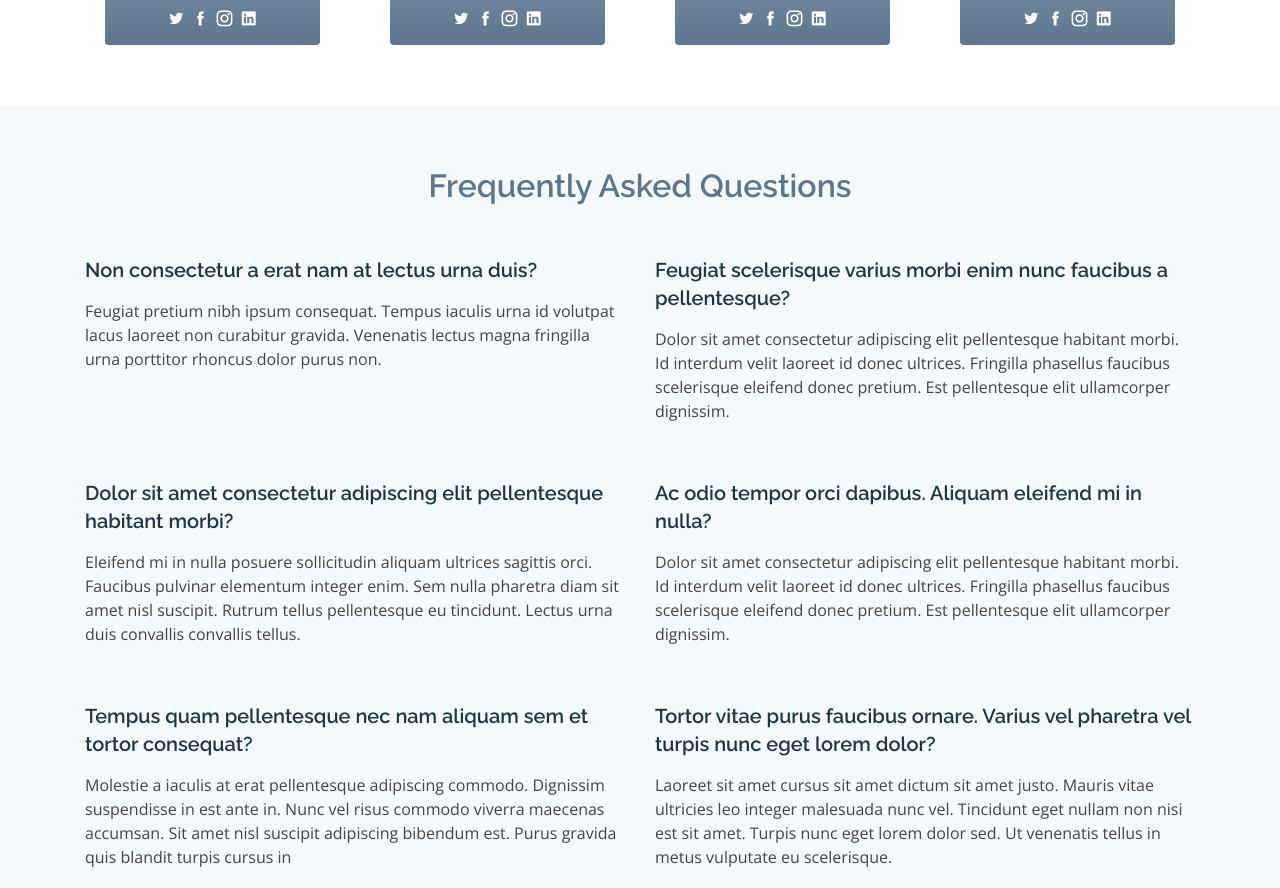
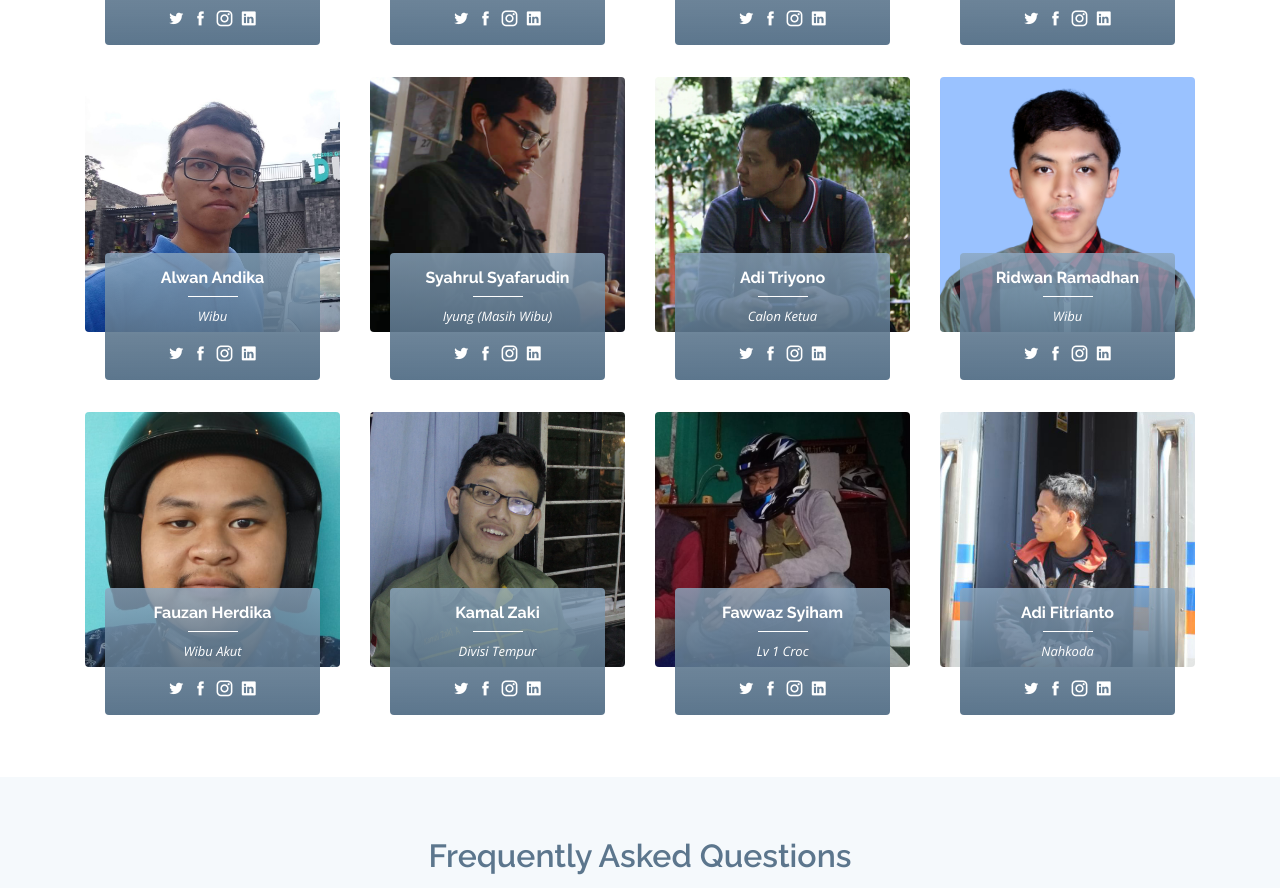
Before and after one commit to GemoGame/gemogame.github.io, a plain HTML site: page index.html in a window 1280 px wide. Shown: the part 4780-5668 px from the top of the page. Drawn offline with nearby package versions, Linux system fonts and the light colour scheme.

Commit message:
add other team

```diff
--- a/index.html
+++ b/index.html
@@ -161,7 +161,7 @@
         <div class="row no-gutters">
           <div class="col-lg-6 video-box">
             <img src="assets/img/about.jpg" class="img-fluid" alt="">
-            <a href="https://www.youtube.com/watch?v=jDDaplaOz7Q" class="venobox play-btn mb-4" data-vbtype="video" data-autoplay="true"></a>
+            <a href="https://www.youtube.com/watch?v=KOiYKZ5-pIM" class="venobox play-btn mb-4" data-vbtype="video" data-autoplay="true"></a>
           </div>
 
           <div class="col-lg-6 d-flex flex-column justify-content-center about-content">
@@ -551,6 +551,134 @@
             </div>
           </div>
 
+          <div class="col-xl-3 col-lg-4 col-md-6" data-aos="fade-up">
+            <div class="member">
+              <div class="pic"><img src="assets/img/team/team-5.jpg" class="img-fluid" alt=""></div>
+              <div class="member-info">
+                <h4>Alwan Andika</h4>
+                <span>Wibu</span>
+                <div class="social">
+                  <a href=""><i class="icofont-twitter"></i></a>
+                  <a href=""><i class="icofont-facebook"></i></a>
+                  <a href=""><i class="icofont-instagram"></i></a>
+                  <a href=""><i class="icofont-linkedin"></i></a>
+                </div>
+              </div>
+            </div>
+          </div>
+
+          <div class="col-xl-3 col-lg-4 col-md-6" data-aos="fade-up">
+            <div class="member">
+              <div class="pic"><img src="assets/img/team/team-6.jpg" class="img-fluid" alt=""></div>
+              <div class="member-info">
+                <h4>Syahrul Syafarudin</h4>
+                <span>Iyung (Masih Wibu)</span>
+                <div class="social">
+                  <a href=""><i class="icofont-twitter"></i></a>
+                  <a href=""><i class="icofont-facebook"></i></a>
+                  <a href=""><i class="icofont-instagram"></i></a>
+                  <a href=""><i class="icofont-linkedin"></i></a>
+                </div>
+              </div>
+            </div>
+          </div>
+
+          <div class="col-xl-3 col-lg-4 col-md-6" data-aos="fade-up">
+            <div class="member">
+              <div class="pic"><img src="assets/img/team/team-7.jpg" class="img-fluid" alt=""></div>
+              <div class="member-info">
+                <h4>Adi Triyono</h4>
+                <span>Calon Ketua</span>
+                <div class="social">
+                  <a href=""><i class="icofont-twitter"></i></a>
+                  <a href=""><i class="icofont-facebook"></i></a>
+                  <a href=""><i class="icofont-instagram"></i></a>
+                  <a href=""><i class="icofont-linkedin"></i></a>
+                </div>
+              </div>
+            </div>
+          </div>
+
+          <div class="col-xl-3 col-lg-4 col-md-6" data-aos="fade-up">
+            <div class="member">
+              <div class="pic"><img src="assets/img/team/team-8.jpg" class="img-fluid" alt=""></div>
+              <div class="member-info">
+                <h4>Ridwan Ramadhan</h4>
+                <span>Wibu</span>
+                <div class="social">
+                  <a href=""><i class="icofont-twitter"></i></a>
+                  <a href=""><i class="icofont-facebook"></i></a>
+                  <a href=""><i class="icofont-instagram"></i></a>
+                  <a href=""><i class="icofont-linkedin"></i></a>
+                </div>
+              </div>
+            </div>
+          </div>
+
+          <div class="col-xl-3 col-lg-4 col-md-6" data-aos="fade-up">
+            <div class="member">
+              <div class="pic"><img src="assets/img/team/team-9.jpg" class="img-fluid" alt=""></div>
+              <div class="member-info">
+                <h4>Fauzan Herdika</h4>
+                <span>Wibu Akut</span>
+                <div class="social">
+                  <a href=""><i class="icofont-twitter"></i></a>
+                  <a href=""><i class="icofont-facebook"></i></a>
+                  <a href=""><i class="icofont-instagram"></i></a>
+                  <a href=""><i class="icofont-linkedin"></i></a>
+                </div>
+              </div>
+            </div>
+          </div>
+
+          <div class="col-xl-3 col-lg-4 col-md-6" data-aos="fade-up">
+            <div class="member">
+              <div class="pic"><img src="assets/img/team/team-10.jpg" class="img-fluid" alt=""></div>
+              <div class="member-info">
+                <h4>Kamal Zaki</h4>
+                <span>Divisi Tempur</span>
+                <div class="social">
+                  <a href=""><i class="icofont-twitter"></i></a>
+                  <a href=""><i class="icofont-facebook"></i></a>
+                  <a href=""><i class="icofont-instagram"></i></a>
+                  <a href=""><i class="icofont-linkedin"></i></a>
+                </div>
+              </div>
+            </div>
+          </div>
+
+          <div class="col-xl-3 col-lg-4 col-md-6" data-aos="fade-up">
+            <div class="member">
+              <div class="pic"><img src="assets/img/team/team-11.jpg" class="img-fluid" alt=""></div>
+              <div class="member-info">
+                <h4>Fawwaz Syiham</h4>
+                <span>Lv 1 Croc</span>
+                <div class="social">
+                  <a href=""><i class="icofont-twitter"></i></a>
+                  <a href=""><i class="icofont-facebook"></i></a>
+                  <a href=""><i class="icofont-instagram"></i></a>
+                  <a href=""><i class="icofont-linkedin"></i></a>
+                </div>
+              </div>
+            </div>
+          </div>
+
+          <div class="col-xl-3 col-lg-4 col-md-6" data-aos="fade-up">
+            <div class="member">
+              <div class="pic"><img src="assets/img/team/team-12.jpg" class="img-fluid" alt=""></div>
+              <div class="member-info">
+                <h4>Adi Fitrianto</h4>
+                <span>Nahkoda</span>
+                <div class="social">
+                  <a href=""><i class="icofont-twitter"></i></a>
+                  <a href=""><i class="icofont-facebook"></i></a>
+                  <a href=""><i class="icofont-instagram"></i></a>
+                  <a href=""><i class="icofont-linkedin"></i></a>
+                </div>
+              </div>
+            </div>
+          </div>
+
         </div>
 
       </div>
```
Also changed, not shown: assets/img/team/pp.jfif (added), assets/img/team/team-10.jpg (added), assets/img/team/team-11.jpg (added), assets/img/team/team-12.jpg (added), assets/img/team/team-5.jpg (added), assets/img/team/team-6.jpg (added), assets/img/team/team-7.jpg (added), assets/img/team/team-8.jpg (added), assets/img/team/team-9.jpg (added).
